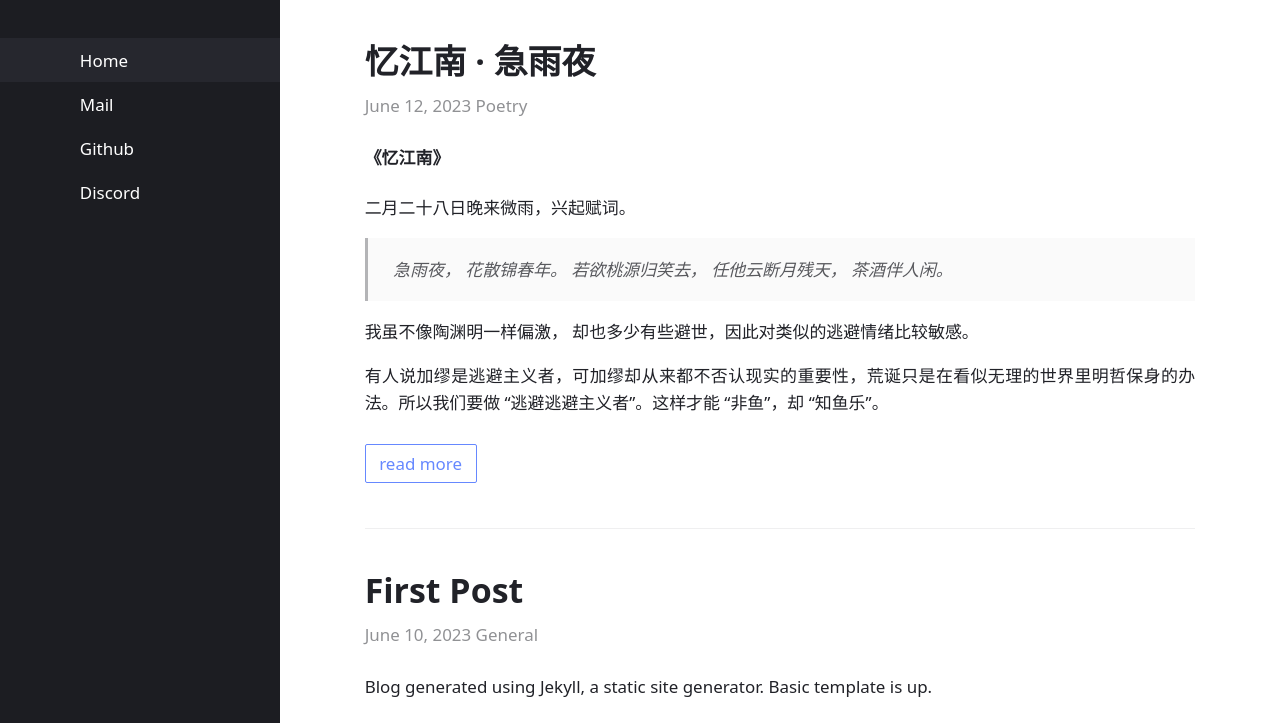
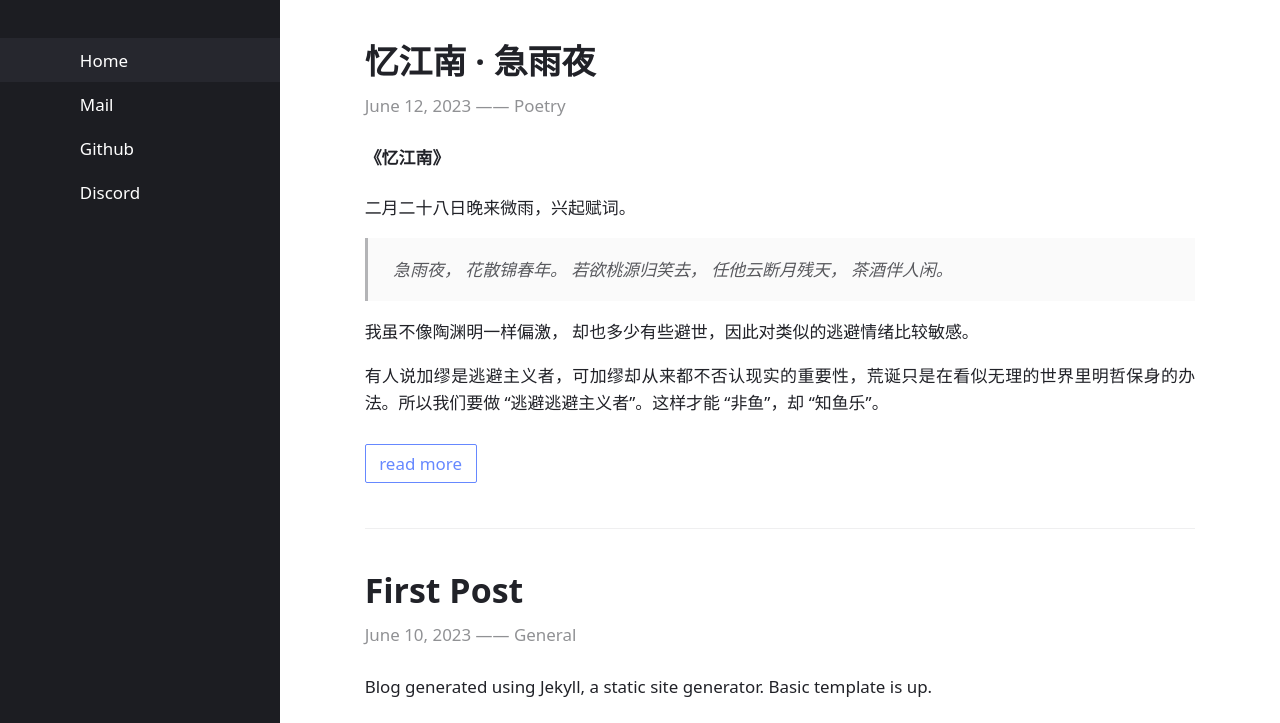
Before and after one commit to chris-zy-liu/chris-zy-liu.github.io, a Jekyll site: the page built from index.html, in a window 1280 px wide and 1007 px high. Shown: the top 723 px of the window. Built offline with Jekyll 4.4.1, drawn with Linux system fonts in a browser that asks for light colours.

Commit message:
change format

```diff
--- a/_includes/meta.html
+++ b/_includes/meta.html
@@ -1,6 +1,6 @@
 <header>
   <h1><a href="{{ include.post.url | relative_url }}">{{ include.post.title }}</a></h1>
   {%- assign date_format = site.date_format | default: "%B %d, %Y" -%}
-  <time datetime="{{ include.post.date | date_to_xmlschema }}">{{ include.post.date | date: date_format }} {{ include.post.categories }}</time>
+  <time datetime="{{ include.post.date | date_to_xmlschema }}">{{ include.post.date | date: date_format }} ——  {{ include.post.categories }}</time>
 
 </header>
```
